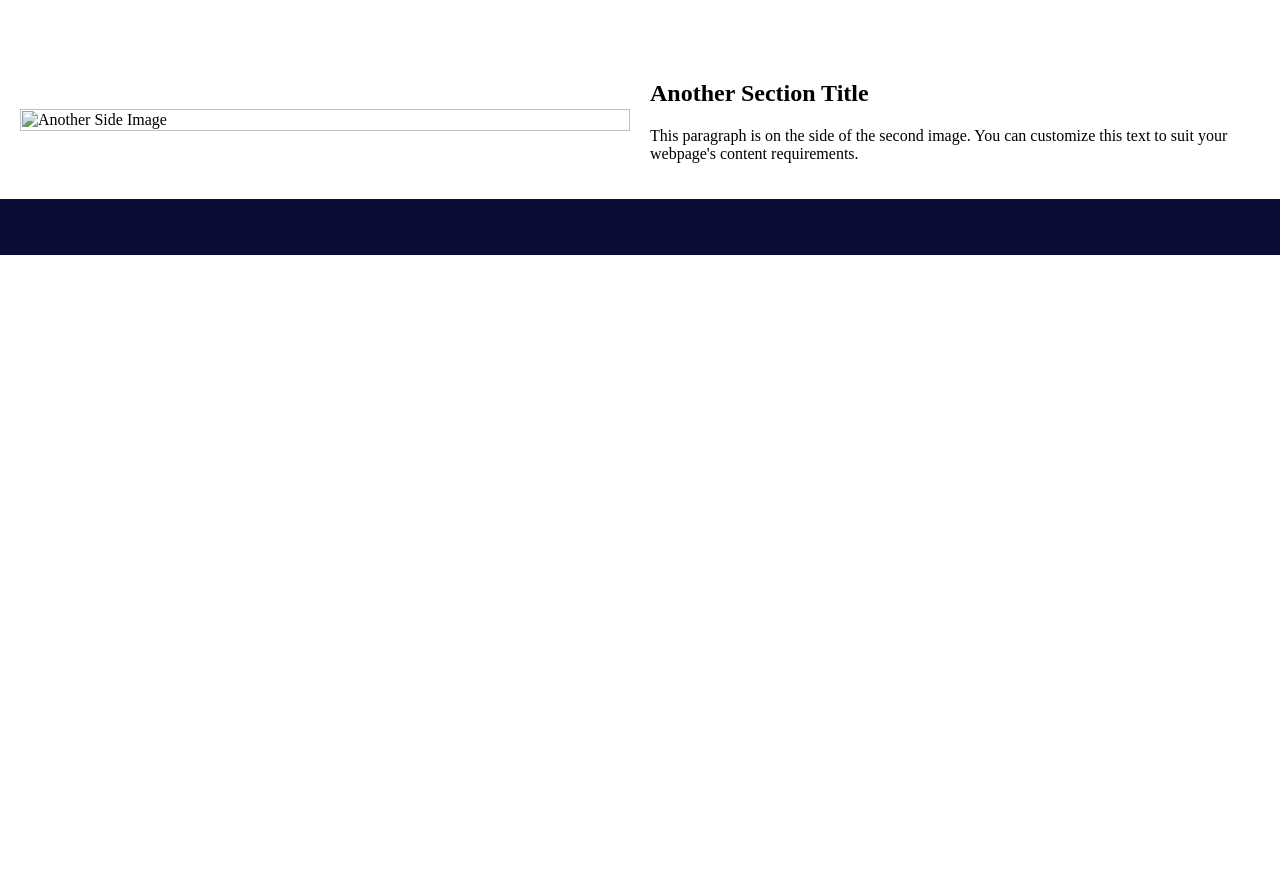
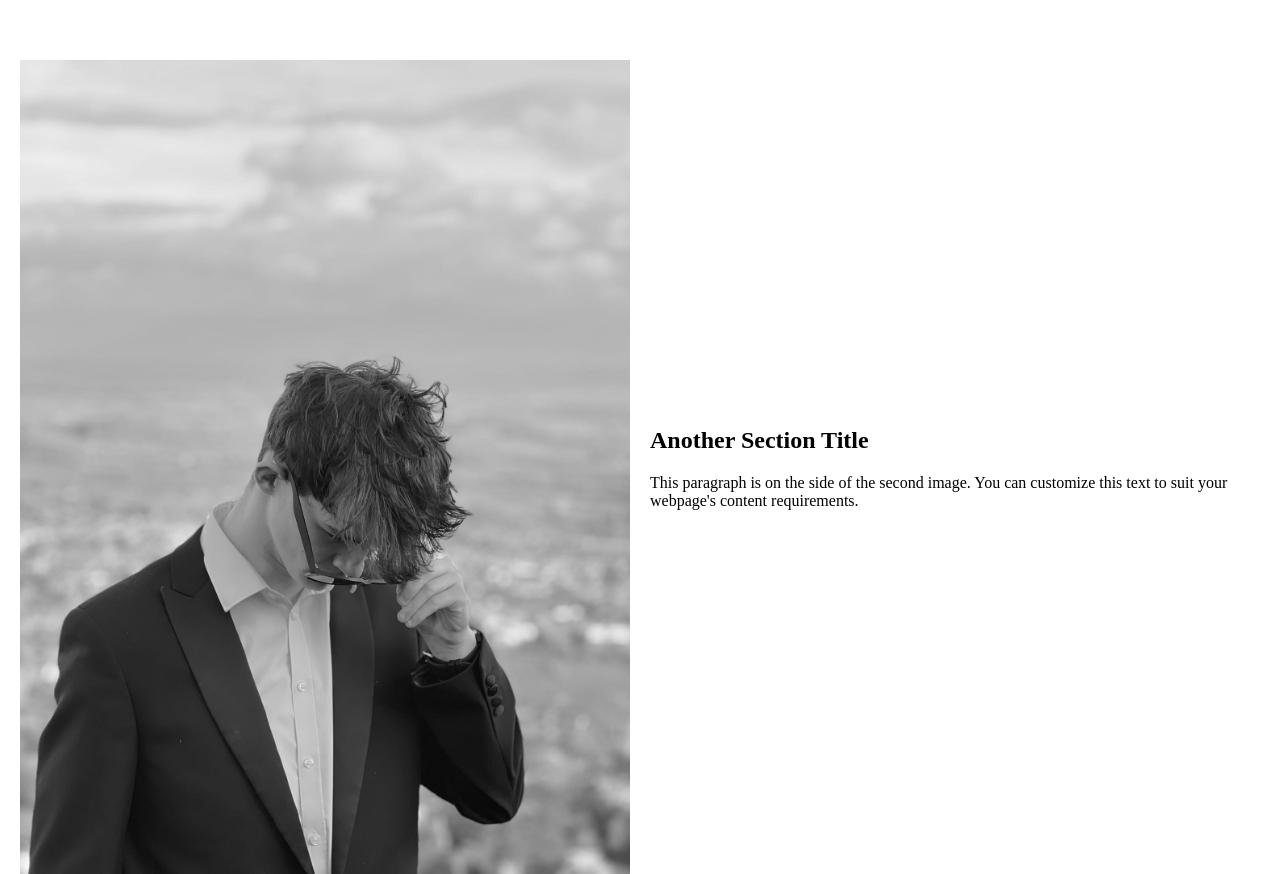
Before and after one commit to AlexJNeville/Piano, a plain HTML site: page index.html in a window 1280 px wide. Shown: the part 1653-2527 px from the top of the page. Before the commit the page ends 1908 px from the top, so only its background shows below. Drawn offline with Linux system fonts and the light colour scheme.

Commit message:
Update index.html

```diff
--- a/index.html
+++ b/index.html
@@ -94,7 +94,7 @@
 
     <div class="content-section">
         <div class="image-side">
-            <img src="another-side-image.jpg" alt="Another Side Image">
+            <img src="WhatsApp Image 2024-02-08 at 17.46.24_a20cfdc6.jpg" alt="Another Side Image">
         </div>
         <div class="text-side">
             <h2>Another Section Title</h2>
```
